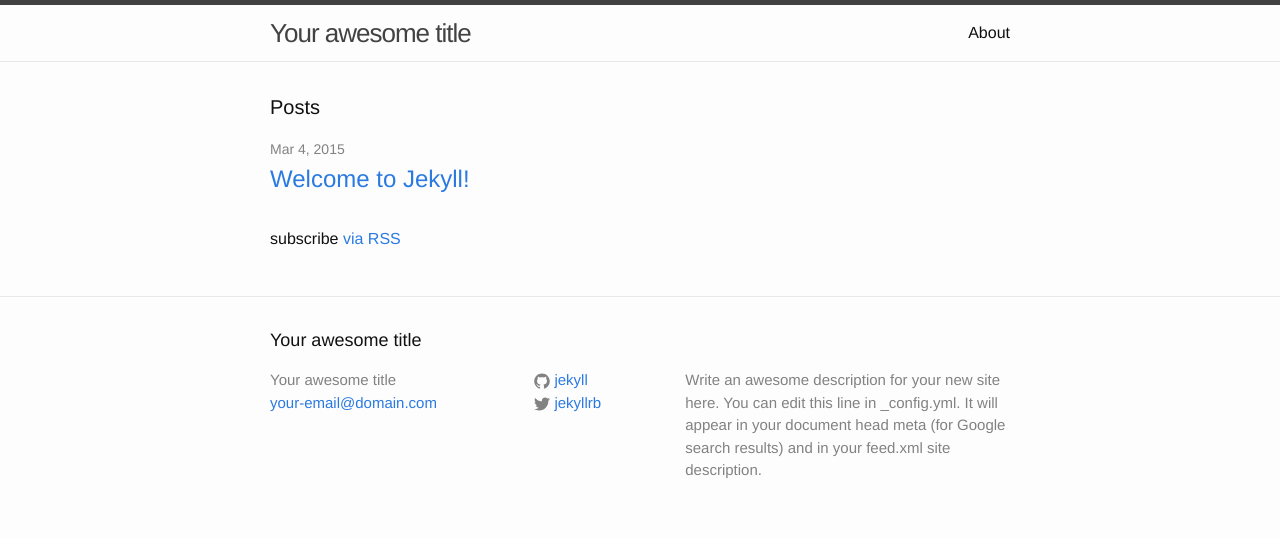
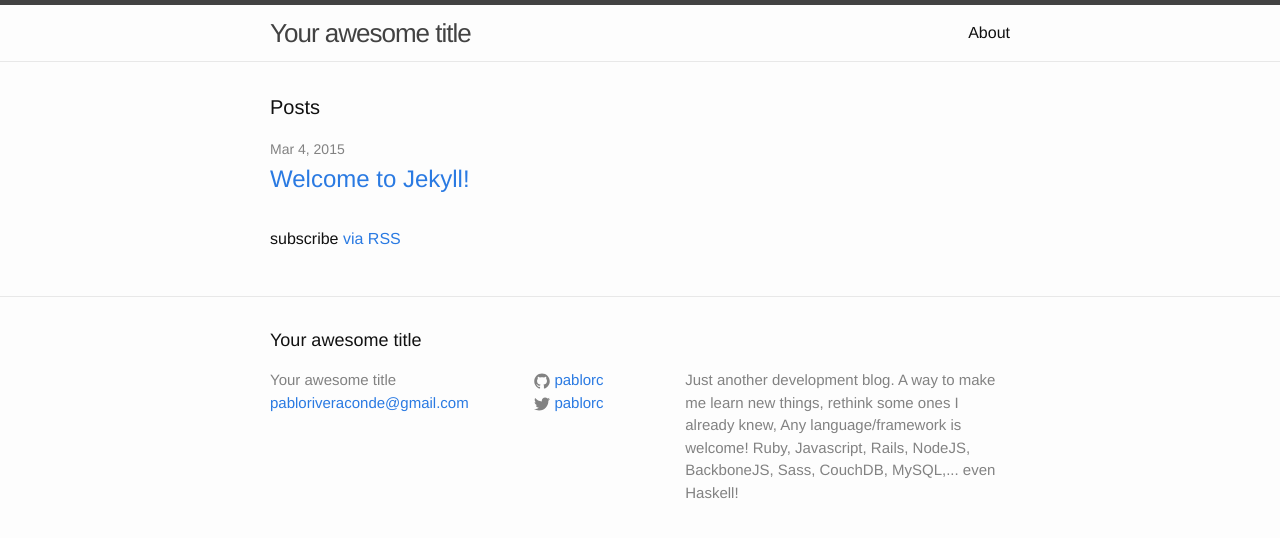
Before and after one commit to pablorc/blag, a Jekyll site: the page built from index.html, in a window 1280 px wide. Shown: the top 538 px of the page. Built offline with Jekyll 4.4.1, drawn with Linux system fonts in a browser that asks for light colours.

Commit message:
_config.yml

```diff
--- a/_config.yml
+++ b/_config.yml
@@ -1,14 +1,15 @@
 # Site settings
 title: Your awesome title
-email: your-email@domain.com
+email: pabloriveraconde@gmail.com
 description: > # this means to ignore newlines until "baseurl:"
-  Write an awesome description for your new site here. You can edit this
-  line in _config.yml. It will appear in your document head meta (for
-  Google search results) and in your feed.xml site description.
+  Just another development blog.
+  A way to make me learn new things, rethink some ones I already knew,
+  Any language/framework is welcome!
+  Ruby, Javascript, Rails, NodeJS, BackboneJS, Sass, CouchDB, MySQL,... even Haskell!
 baseurl: "" # the subpath of your site, e.g. /blog/
-url: "http://yourdomain.com" # the base hostname & protocol for your site
-twitter_username: jekyllrb
-github_username:  jekyll
+url: "http://pablorc.github.com" # the base hostname & protocol for your site
+twitter_username: pablorc
+github_username:  pablorc
 
 # Build settings
 markdown: kramdown
```
